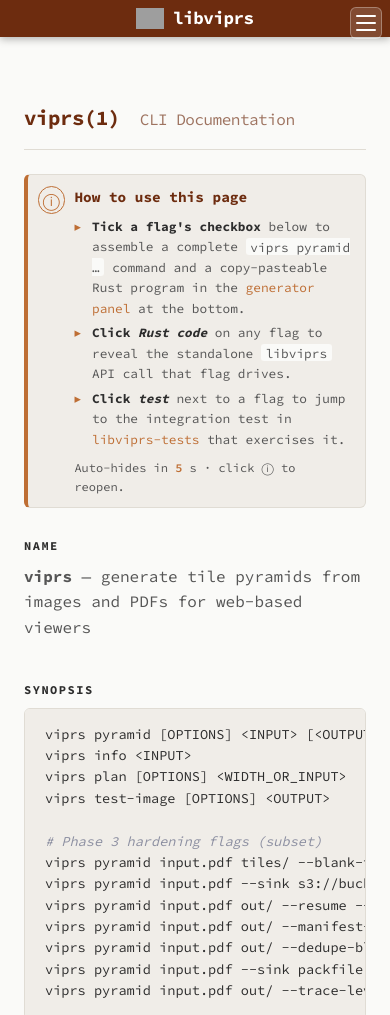
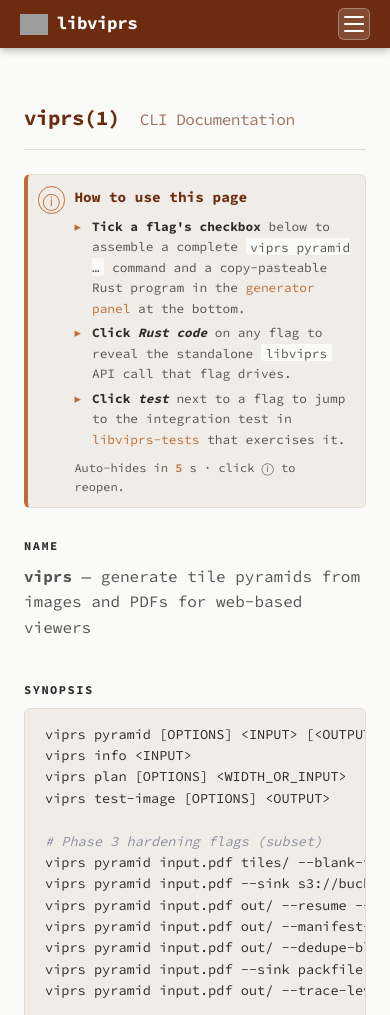
Before and after one commit to libviprs/libviprs-org, a plain HTML site: page cli/index.html in a window 390 px wide. Shown: the top 1015 px of the page. Drawn offline with Linux system fonts and the light colour scheme; grey boxes are pictures that could not be loaded.

Commit message:
fix(site): collapsed bar uses one flex row, brand · ribbon · burger (#22)
The mobile collapsed bar was overflowing horizontally and stacking the
ribbon under the absolute-positioned burger. Two fixes:

  1. Take the burger out of `position: absolute` when `.collapsed` is
     active. It joins the flex row with `margin-left: auto` to push it
     to the far right and `order: 3` to keep it last. In hero state
     the burger stays absolute (corner button on the home page), so
     the existing positioning rule survives.

  2. Override `.topbar-content`'s default `margin: 0 auto` and make it
     `flex: 0 0 auto` when collapsed. Inside a flex row, `margin: auto`
     expands the brand block into available space and pushed the
     ribbon and burger past the viewport edge.

Reading the collapsed bar left to right is now:
  brand · v0.3 · ─── gap ─── · ☰
on mobile, and:
  brand · v0.3 · ────── inline nav ────── · (no burger)
on desktop. Same flex order on every viewport — the only difference
is whether the burger or the menu is `display: none`.

Co-authored-by: spdrman <roman@devshell.org>

```diff
--- a/topbar.css
+++ b/topbar.css
@@ -218,6 +218,23 @@ body:has(.topbar.collapsed) {
 
 .topbar.collapsed .topbar-content { order: 0; }
 .topbar.collapsed .topbar-menu    { order: 2; }
+.topbar.collapsed .topbar-burger  { order: 3; }
+
+/* Reading left-to-right in the collapsed bar:
+   1. brand (.topbar-content)         order 0
+   2. version chip (.ribbon)          order 1
+   3. inline nav (.topbar-menu, desktop only — display: none on mobile)
+   4. burger (.topbar-burger)         order 3, pushed to the far right
+                                      by margin-left: auto
+
+   On mobile the menu is `display: none` (drawer mode), so the visual
+   layout becomes [brand] [ribbon] [——— gap ———] [burger]. */
+
+.topbar.collapsed .topbar-content {
+  margin: 0;          /* override default `margin: 0 auto`, which would
+                         expand the brand block inside the flex row. */
+  flex: 0 0 auto;
+}
 
 /* Ribbon stays visible in collapsed state on every viewport — flex
    `order` (set above) places it to the right of .topbar-content. */
@@ -245,10 +262,15 @@ body:has(.topbar.collapsed) {
 }
 
 .topbar.collapsed .topbar-burger {
-  top: 0.45rem;
-  right: 0.5rem;
+  /* In hero state the burger sits absolute-positioned in the corner;
+     in collapsed state it joins the flex row at the far right. */
+  position: static;
+  top: auto;
+  right: auto;
   width: 2rem;
   height: 2rem;
+  margin-left: auto;
+  flex-shrink: 0;
 }
 
 .topbar-burger:hover { background: rgba(255, 255, 255, 0.25); }
```
